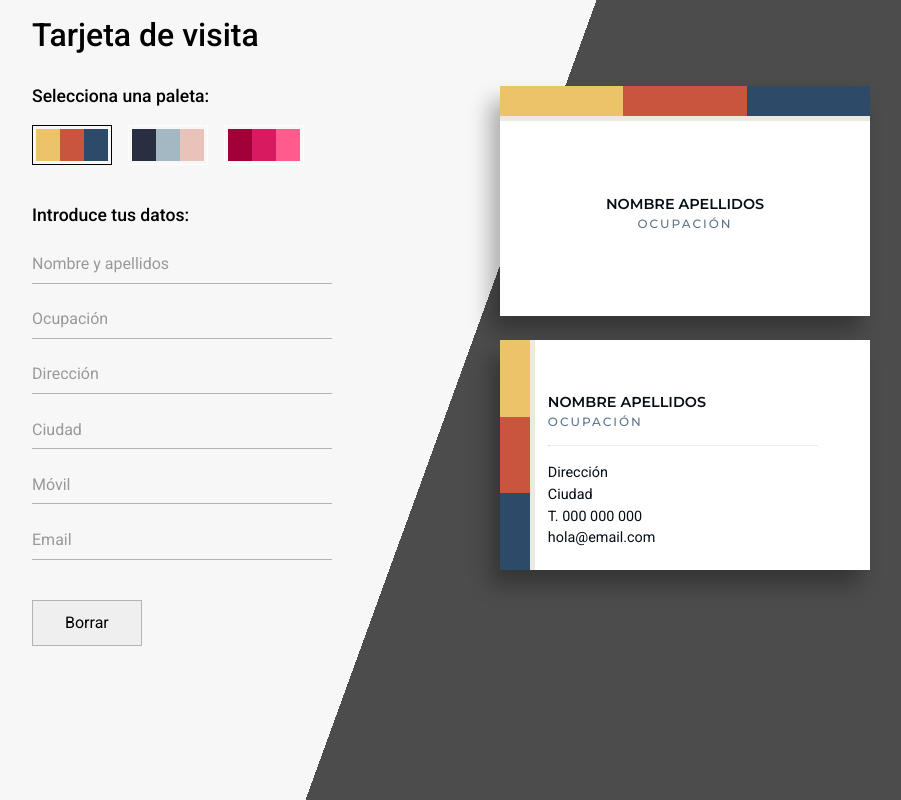
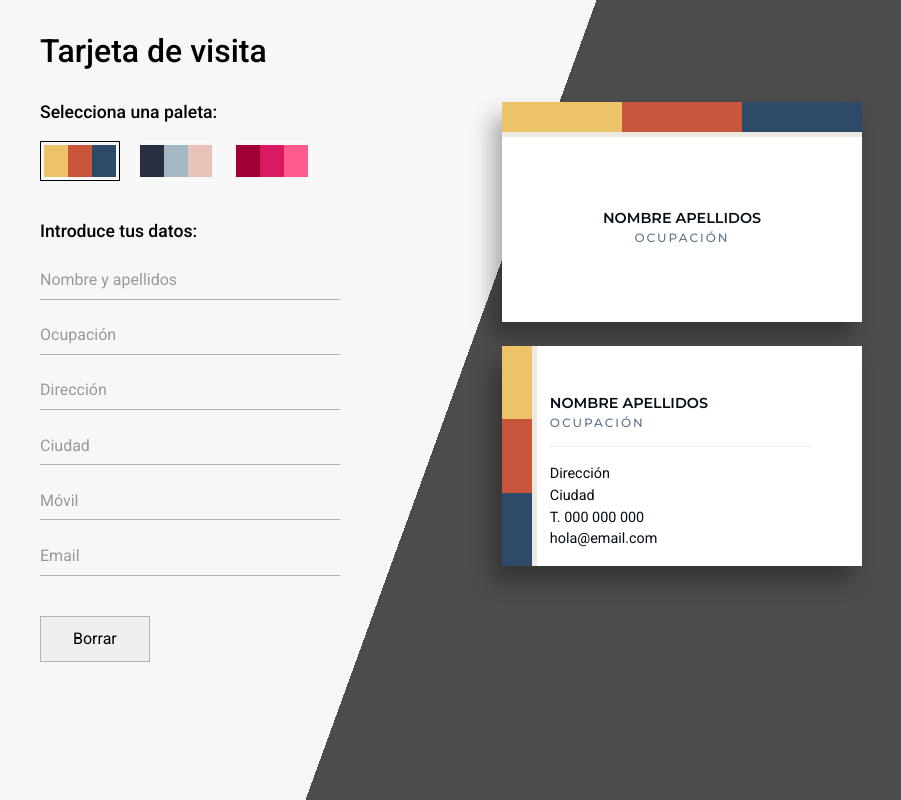
Before and after one commit to mariam-blanco/create-card-app, a website: page src/index.html in a window 1280 px wide. Shown: the whole page, without its empty margins (189-1090 px from the left). Drawn offline with nearby package versions, Linux system fonts and the light colour scheme; files that its build step writes are made by us from their sources.

Commit message:
Adjust margins and paddings

```diff
--- a/src/styles/main.scss
+++ b/src/styles/main.scss
@@ -7,6 +7,8 @@ body {
   height: 100vh;
   background-color: $bgc-light;
 
+
+
   @media all and (min-width: 730px) {
     background: linear-gradient(110deg, $bgc-light 50%, $bgc-dark 50%) no-repeat fixed center;
   }
@@ -15,7 +17,11 @@ body {
 .container {
   width: max-content;
   margin: auto;
-  padding: 1rem;
+  padding: .6rem;
+
+  @media all and (min-width: 400px) {
+    padding: 0 1.5rem;
+  }
 
   @media all and (min-width: 730px) {
     width: 100%;
@@ -23,13 +29,15 @@ body {
   }
 
   header {
-    width: 85%;
-    margin: auto;
-    margin-bottom: 2rem;
+    padding: 2rem 1rem;
+
+    @media all and (min-width: 400px) {
+      padding: 2rem 0;
+    }
+
     @media all and (min-width: 730px) {
       width: 100%;
       margin: 0;
-      margin-bottom: 2rem;
     }
   }
 
@@ -50,17 +58,23 @@ body {
 //-------------------------------//
 
 .form {
-  width: 90%;
+  width: 100%;
+  padding: 0 1rem;
   align-self: center;
   flex: 1;
   order: 2;
 
-  @media all and (min-width: 730px) {
-    order: 1;
+  .form-section {
+    margin-bottom: 2.5rem;
   }
 
-  .form-section {
-    margin-bottom: 2.5rem;
+  @media all and (min-width: 400px) {
+    padding: 0;
+  }
+
+  @media all and (min-width: 730px) {
+    width: 90%;
+    order: 1;
   }
 }
 
@@ -70,11 +84,13 @@ body {
   .selected {
     border: solid 1px $select-palette-selected;
   }
+
   li {
     margin: 0;
     display: flex;
     padding: 3px;
     border: solid 1px $select-palette-border;
+
     &:hover {
       opacity: 0.6;
       border: solid 1px $select-palette-hover;
@@ -92,6 +108,7 @@ body {
   li {
     margin-bottom: 1rem;
   }
+
   input {
     width: 100%;
     padding: .6rem 0;
@@ -118,9 +135,10 @@ body {
   padding: .8rem 2rem;
   //background-color: $btn-bgc;
   border: $border;
-  &:hover  { border: $border-hover }
+  &:hover  {
+    border: $border-hover
+  }
   &:active  {
-
     background-color: $btn-bgc-active;
   }
 }
@@ -129,13 +147,19 @@ body {
 //-------------------------------//
 
 .card {
+  margin-left: -1rem;
+  margin-right:  -1rem;
   flex: 1;
   order: 1;
 
+  @media all and (min-width: 400px) {
+    margin: 0;
+  }
+
   @media all and (min-width: 730px) {
     width: auto;
-      flex: 0;
-      order: 2;
+    flex: 0;
+    order: 2;
   }
 
   > :first-child {
@@ -144,10 +168,13 @@ body {
 
   &-front,
   &-back {
-    width: 370px;
-    height: 230px;
+    width: 360px;
+    height: 220px;
     background-color: $card-bgc;
     box-shadow: $card-box-shadow;
+    @media all and (min-width: 400px) {
+
+    }
   }
   &-front {
     display: flex;
```
